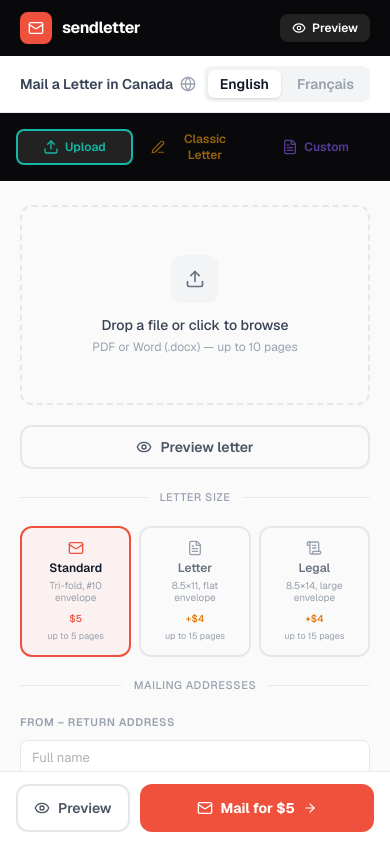
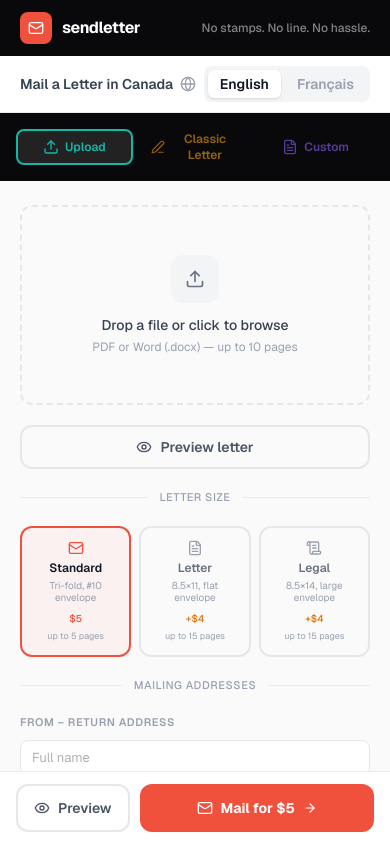
Before and after one commit to tzshand/sendletter, a Next.js app: page / in a window 390 px wide. Built offline with nearby package versions, Linux system fonts and the light colour scheme.

Commit message:
Show tagline on all screen sizes, remove duplicate header preview button

```diff
--- a/src/app/page.tsx
+++ b/src/app/page.tsx
@@ -379,18 +379,9 @@ export default function Home() {
           </nav>
         </div>
 
-        <div className="flex items-center gap-3">
-          <button
-            onClick={openPreview}
-            className="lg:hidden flex items-center gap-1.5 px-3 py-1.5 text-xs font-semibold bg-white/10 hover:bg-white/20 rounded-lg transition-colors"
-          >
-            <Eye className="w-3.5 h-3.5" />
-            {isFr ? "Aperçu" : "Preview"}
-          </button>
-          <span className="text-xs text-white/50 font-medium hidden sm:block">
-            {isFr ? "Sans timbres. Sans file. Sans stress." : "No stamps. No line. No hassle."}
-          </span>
-        </div>
+        <span className="text-xs text-white/50 font-medium">
+          {isFr ? "Sans timbres. Sans file. Sans stress." : "No stamps. No line. No hassle."}
+        </span>
       </header>
 
       {/* Settings bar */}
```
